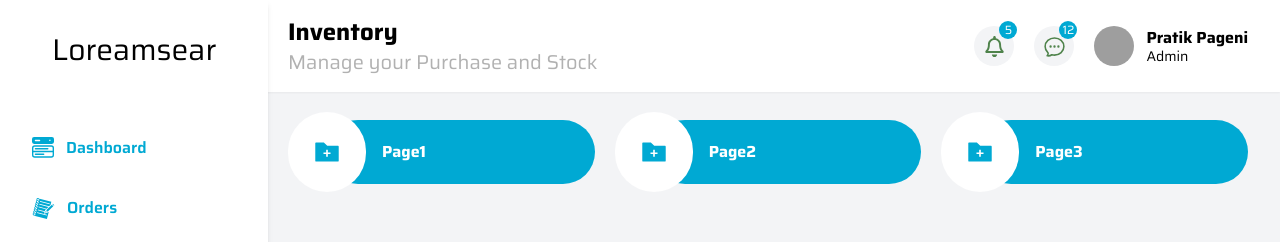
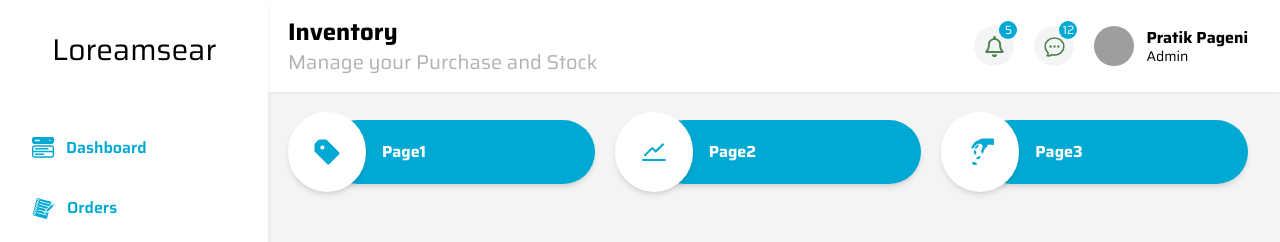
Before and after one commit to pratikpageni/QrScan-admin, a Next.js app: page /inventory in a window 1280 px wide. Shown: the top 242 px of the page. Built offline with nearby package versions, Linux system fonts and the light colour scheme; grey boxes are pictures that could not be loaded.

Commit message:
Refactor:Inventory Button

```diff
--- a/components/inventory/InventoryButton.tsx
+++ b/components/inventory/InventoryButton.tsx
@@ -14,11 +14,11 @@ const InventoryButton = ({
   data: { icon: React.ReactNode; name: string; link: string };
 }) => {
   return (
-    <Link href={`${data.link}`} className='flex items-center'>
-      <div className='h-20 w-20 z-10 px-6 rounded-full bg-white flex items-center justify-center text-brandcolor'>
+    <Link href={`${data.link}`} className='flex items-center '>
+      <div className='h-20 w-20 z-10 px-6 rounded-full bg-white flex items-center shadow-md justify-center text-brandcolor'>
         {data.icon}
       </div>
-      <div className='px-14 py-5 rounded-[2.5rem] bg-brandcolor font-bold w-full text-white -ml-10 hover:opacity-50'>
+      <div className='px-14 py-5 rounded-[2.5rem] bg-brandcolor font-bold w-full shadow-md text-white -ml-10 hover:opacity-50'>
         {data.name}
       </div>
     </Link>
--- a/constraints/inventorybutton.data.tsx
+++ b/constraints/inventorybutton.data.tsx
@@ -1,4 +1,6 @@
-import { AiFillFolderAdd } from 'react-icons/ai';
+import { AiOutlineStock } from 'react-icons/ai';
+import { BiSolidPurchaseTagAlt } from 'react-icons/bi';
+import { GiPayMoney } from 'react-icons/gi';
 
 interface InventoryButtonInterface {
   name: string;
@@ -9,17 +11,17 @@ interface InventoryButtonInterface {
 const InventoryButtons: InventoryButtonInterface[] = [
   {
     name: 'Page1',
-    icon: <AiFillFolderAdd size={30} />,
+    icon: <BiSolidPurchaseTagAlt size={30} />,
     link: '/',
   },
   {
     name: 'Page2',
-    icon: <AiFillFolderAdd size={30} />,
+    icon: <AiOutlineStock size={30} />,
     link: '/',
   },
   {
     name: 'Page3',
-    icon: <AiFillFolderAdd size={30} />,
+    icon: <GiPayMoney size={30} />,
     link: '/',
   },
 ];
```
